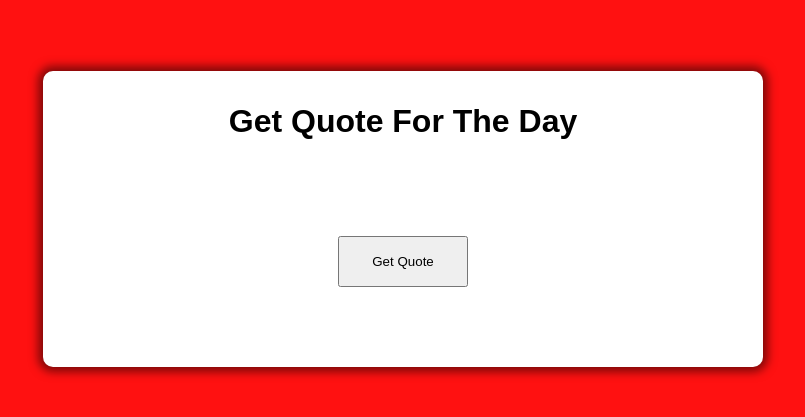
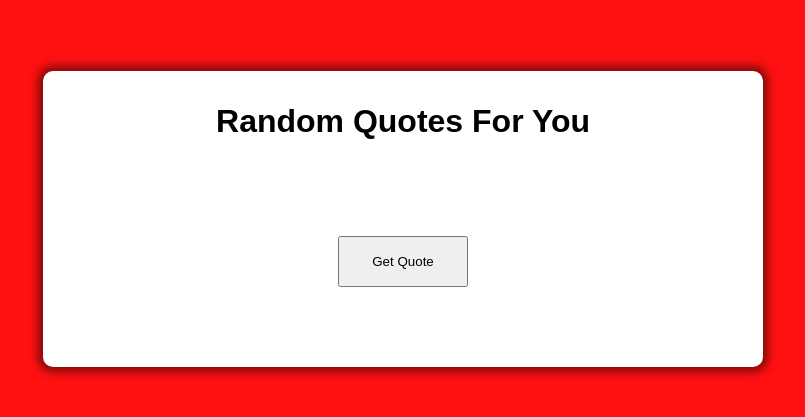
Before and after one commit to FinzyPHINZY/Quotes-with-API, a plain HTML site: page index.html in a window 1280 px wide. Shown: the part 181-598 px from the top of the page, without its empty margins (237-1042 px from the left). Drawn offline with Linux system fonts and the light colour scheme.

Commit message:
Update index.html

```diff
--- a/index.html
+++ b/index.html
@@ -14,7 +14,7 @@
         button text should switch to "Anotha one??"
      -->
     <div class="container">
-      <h1>get quote for the day</h1>
+      <h1>random quotes for you</h1>
       <div class="box">
         <div class="quote-box">
           <p class="quote"></p>
```
